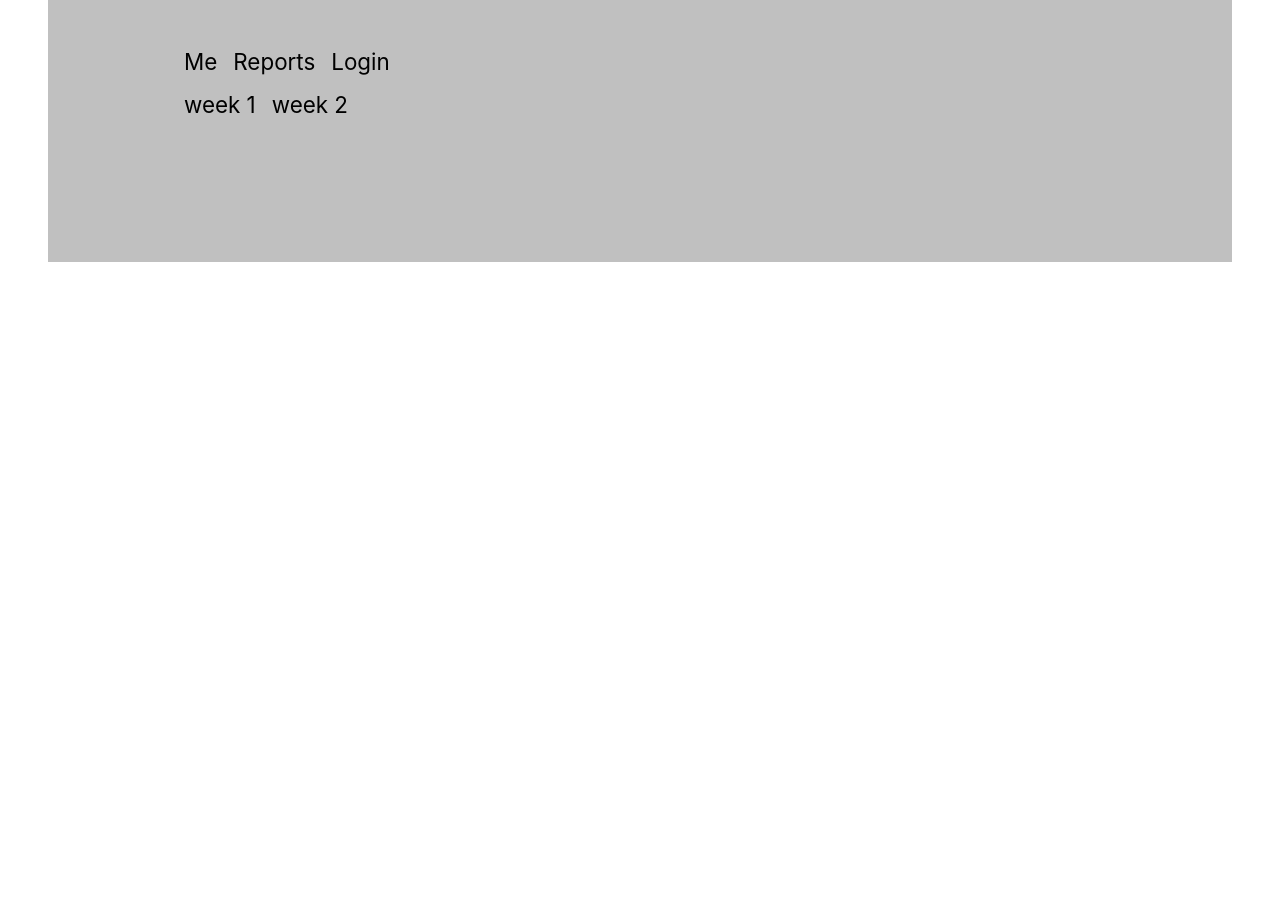
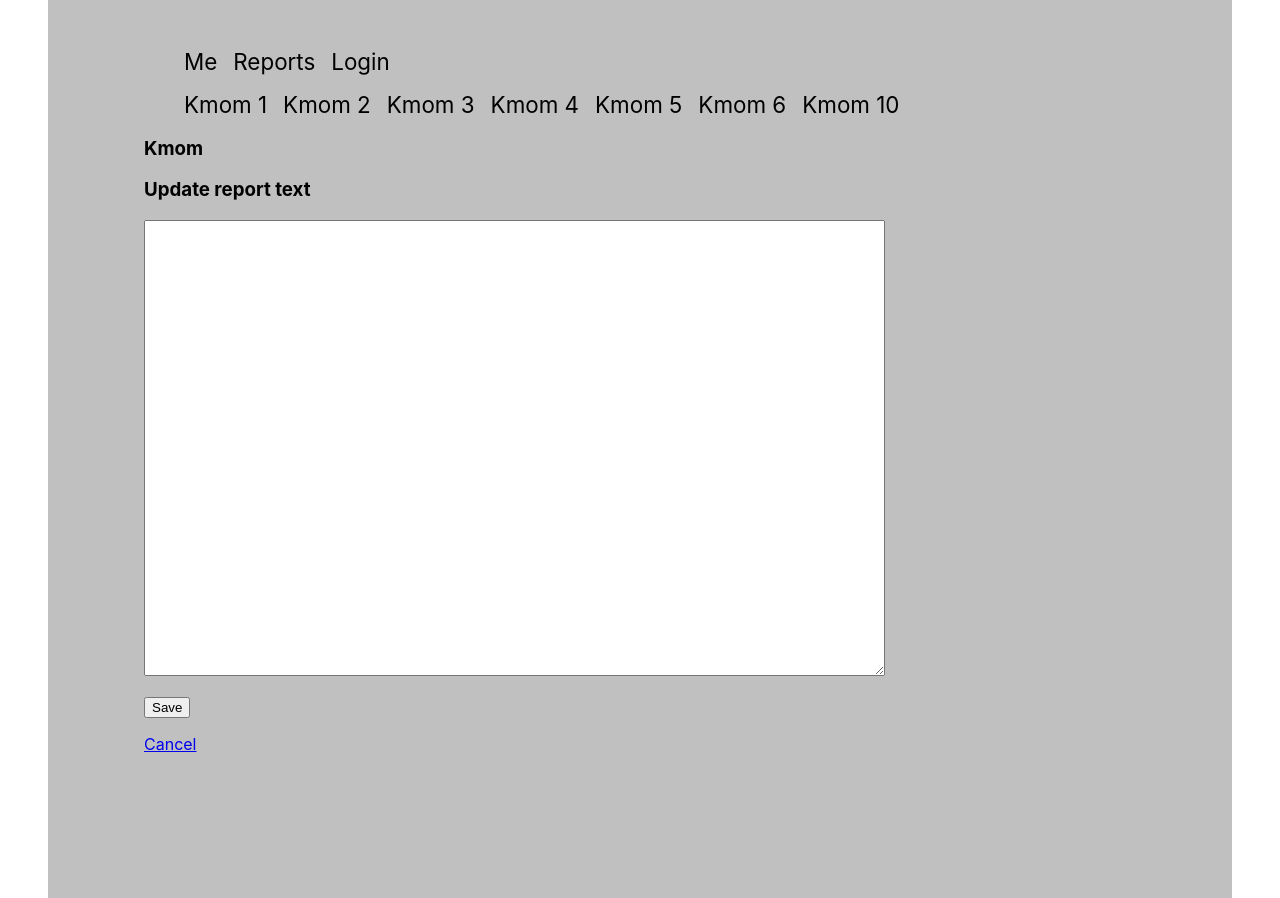
Before and after one commit to slistrom/me-react-front, a React (Create React App) app: page /reports/edit/1 in a window 1280 px wide. Before the commit the page ends 800 px from the top, so only its background shows below. Built offline with nearby package versions, Linux system fonts and the light colour scheme; no server answers; a web font is replaced by a local one.

Commit message:
Added report management functionality

```diff
--- a/src/Report.js
+++ b/src/Report.js
@@ -1,4 +1,6 @@
 import React, {Component} from 'react';
+import {Link} from "react-router-dom";
+import auth from "./auth.js";
 
 class Report extends Component {
 
@@ -16,7 +18,7 @@ class Report extends Component {
             .then(response => response.json())
             .then(data => {
                 this.setState({ data: data.data.text});
-                console.log(this.state.data);
+                // console.log(this.state.data);
             });
     };
 
@@ -26,48 +28,27 @@ class Report extends Component {
                 .then(response => response.json())
                 .then(data => {
                     this.setState({ data: data.data.text});
-                    console.log(this.state.data);
+                    // console.log(this.state.data);
                 });
         }
     }
+
     render() {
         // console.log(this.props);
+        let editUrl;
+
+        if (auth.token !== "") {
+            editUrl = <Link className='button' to={`/reports/edit/${this.props.match.params.number}`}>Edit</Link>;
+        }
 
         return (
-            <main dangerouslySetInnerHTML={{__html: this.state.data}} >
+            <main>
+                <h3>Kmom {this.props.match.params.number}</h3>
+                <p>{editUrl}</p>
+                <article dangerouslySetInnerHTML={{__html: this.state.data}}></article>
             </main>
         );
     }
 }
-// const Report = () => {
-//     return (
-//         <main>
-//             <h1>Reports</h1>
-//             <p>These are my reports from the course <a href="https://jsramverk.se/">jsramverk</a> at BTH.</p>
-//             <h2>Week 1</h2>
-//             <a href="https://github.com/slistrom/me-react-front">Link to Github repository.</a>
-//             <h3>README content</h3>
-//             <p>This project was bootstrapped with <a href="https://github.com/facebook/create-react-app">Create React App</a>.</p>
-//             <h4>Available Scripts</h4>
-//             <p>In the project directory, you can run:</p>
-//             <h5>npm install</h5>
-//             <p>After you have downloaded or cloned this repository you can run the above command to install the needed modules.</p>
-//             <h5>npm start</h5>
-//             <p>Runs the app in the development mode.<br />
-//                 Open <a href="http://localhost:3000">http://localhost:3000</a> to view it in the browser.</p>
-//             <p>The page will reload if you make edits.<br />
-//                 You will also see any lint errors in the console.</p>
-//             <h5>npm run build</h5>
-//             <p>Builds the app for production to the `build` folder.<br />
-//                 It correctly bundles React in production mode and optimizes the build for the best performance.</p>
-//             <p>The build is minified and the filenames include the hashes.<br />
-//                 Your app is ready to be deployed!</p>
-//             <p>See the section about <a href="https://facebook.github.io/create-react-app/docs/deployment">deployment</a> for more information.</p>
-//             <h5>Learn More</h5>
-//             <p>You can learn more in the <a href="https://facebook.github.io/create-react-app/docs/getting-started">Create React App documentation</a>.</p>
-//             <p>To learn React, check out the <a href="https://reactjs.org/">React documentation</a>.</p>
-//         </main>
-//     );
-// };
 
 export default Report;
--- /dev/null
+++ b/src/ReportEdit.js
@@ -0,0 +1,82 @@
+import React, {Component} from 'react';
+import {Link} from "react-router-dom";
+import auth from "./auth";
+
+class ReportEdit extends Component {
+
+    constructor() {
+        super();
+        this.state = {
+            text: '',
+            week: null,
+            msg: ""
+        };
+    }
+
+    componentDidMount() {
+        // console.log(this.props);
+        fetch("http://localhost:1337/reports/week/" + this.props.match.params.number)
+            .then(response => response.json())
+            .then(data => {
+                this.setState({ text: data.data.text});
+                this.setState({ week: data.data.week});
+                // console.log(this.state.data);
+            });
+    };
+
+    mySubmitHandler = (event) => {
+        event.preventDefault();
+        const API = 'http://localhost:1337/reports/';
+        let payload={
+            "text":this.state.text,
+            "week":this.state.week
+        }
+        fetch(API, {
+            method: 'POST',
+            headers: {
+                "x-access-token": auth.token,
+                'Content-Type': 'application/json',
+            },
+            body: JSON.stringify(payload),
+        })
+            .then(response => response.json())
+            .then(data => {
+                this.setState({msg: "<span class='infomsg'>Report updated</span>"});
+                console.log('Success:', data);
+                // this.props.history.push('/login');
+
+            })
+            .catch((error) => {
+                console.error('Error:', error);
+            });
+    }
+
+    myChangeHandler = (event) => {
+        this.setState({text: event.target.value});
+    }
+
+    render() {
+        // console.log(this.props);
+
+        return (
+            <main>
+                {/*<p>{this.state.msg}</p>*/}
+                <p dangerouslySetInnerHTML={{__html: this.state.msg}}></p>
+                <h3>Kmom {this.state.week}</h3>
+                <h3>Update report text</h3>
+                    <form onSubmit={this.mySubmitHandler}>
+                        <textarea value={this.state.text} name='text' rows='30' cols='90' onChange={this.myChangeHandler} />
+                        <p></p>
+                        <input
+                            className='button'
+                            type='submit'
+                            value='Save'
+                        />
+                    </form>
+                <p><Link className='button' to={`/reports/week/${this.props.match.params.number}`}>Cancel</Link></p>
+            </main>
+        );
+    }
+}
+
+export default ReportEdit;
--- a/src/Reports.js
+++ b/src/Reports.js
@@ -1,19 +1,37 @@
 import React, {Component} from 'react';
 import {BrowserRouter as Router, Link, Route, Switch} from "react-router-dom";
 import Report from "./Report";
+import ReportEdit from "./ReportEdit";
+
 
 class Reports extends Component {
 
     render() {
         return (
+            <main>
                 <Router>
                         <nav>
                             <ul>
                                 <li>
-                                <Link to="/reports/week/1">week 1</Link>
+                                    <Link to="/reports/week/1">Kmom 1</Link>
                                 </li>
                                 <li>
-                                <Link to="/reports/week/2">week 2</Link>
+                                    <Link to="/reports/week/2">Kmom 2</Link>
+                                </li>
+                                <li>
+                                    <Link to="/reports/week/3">Kmom 3</Link>
+                                </li>
+                                <li>
+                                    <Link to="/reports/week/4">Kmom 4</Link>
+                                </li>
+                                <li>
+                                    <Link to="/reports/week/5">Kmom 5</Link>
+                                </li>
+                                <li>
+                                    <Link to="/reports/week/6">Kmom 6</Link>
+                                </li>
+                                <li>
+                                    <Link to="/reports/week/10">Kmom 10</Link>
                                 </li>
                             </ul>
                         </nav>
@@ -22,8 +40,10 @@ class Reports extends Component {
                 renders the first one that matches the current URL. */}
                         <Switch>
                             <Route path="/reports/week/:number" component={Report}/>
+                            <Route path="/reports/edit/:number" component={ReportEdit}/>
                         </Switch>
                 </Router>
+            </main>
         );
     }
 }
```
Lines whose indentation alone changed are shown as unchanged.
